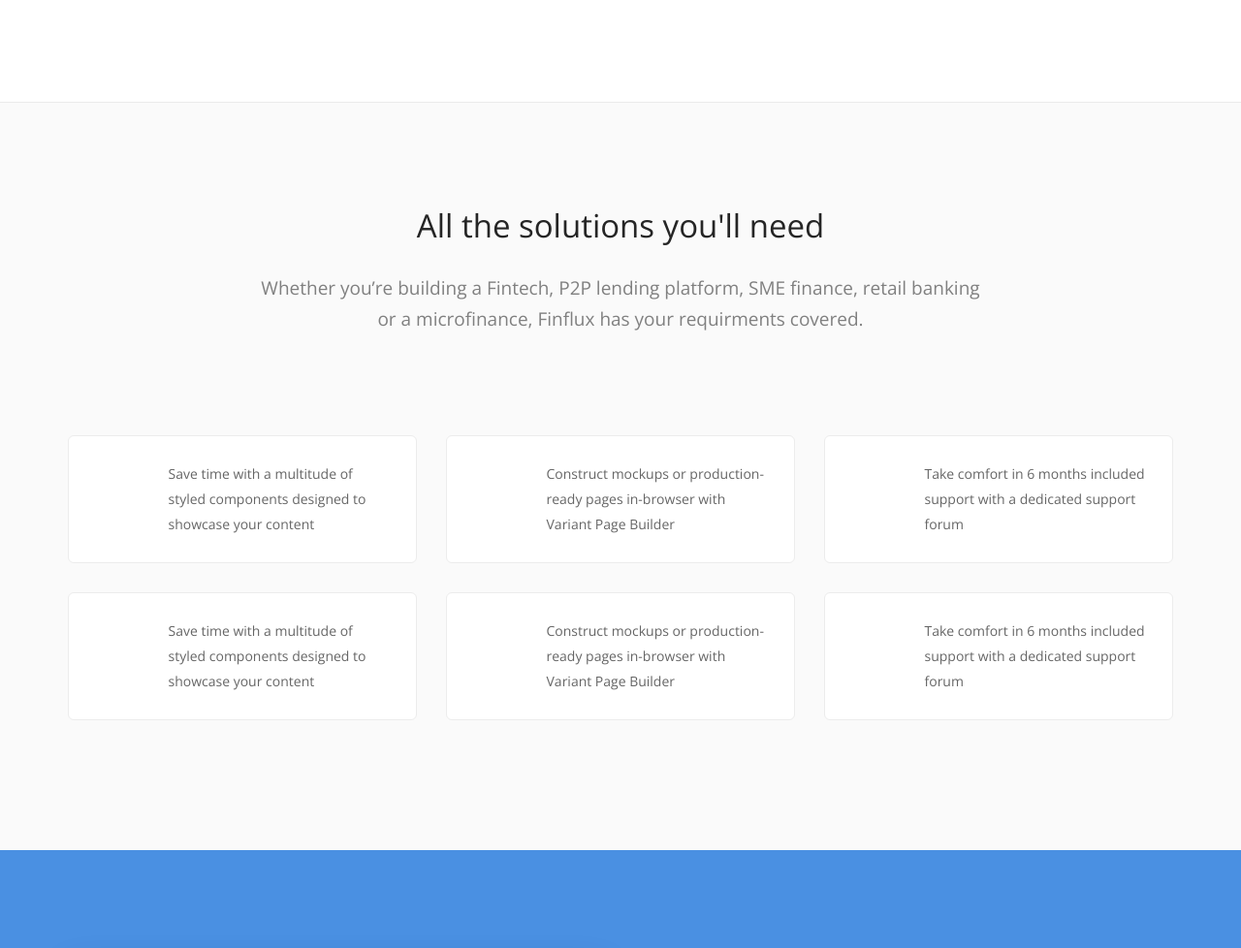
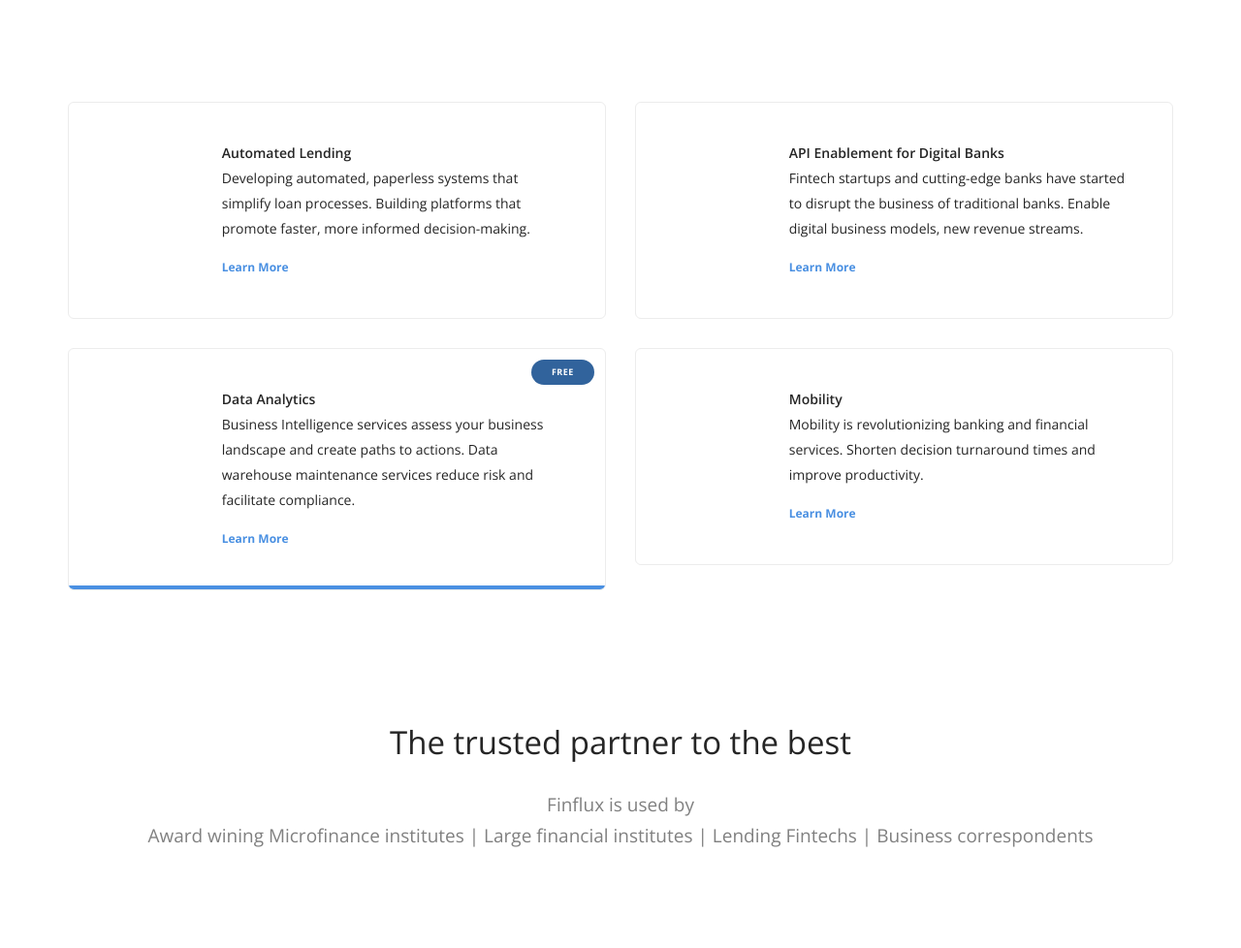
Before and after one commit to satish-conflux/website, a PHP site: page / in a window 1280 px wide. Shown: the part 1027-2005 px from the top of the page at 97% size. Run offline with PHP 8.4, Linux system fonts and the light colour scheme; some web fonts are replaced.

Commit message:
features

```diff
--- a/common/footer.php
+++ b/common/footer.php
@@ -55,7 +55,7 @@
                             </div>
                             <div>
                                 <span class="type--fine-print">&copy;
-                                    <span class="update-year"></span> Stack Inc.</span>
+                                    <span class="update-year"></span> Conflux Technlogies Pvt Ltd</span>
                                 <a class="type--fine-print" href="#">Privacy Policy</a>
                                 <a class="type--fine-print" href="#">Legal</a>
                             </div>
--- a/index.php
+++ b/index.php
@@ -67,114 +67,73 @@
                 </div>
                 <!--end of container-->
             </section>
-            <section class="text-center bg--secondary">
+            <section>
                 <div class="container">
                     <div class="row">
-                        <div class="col-sm-10 col-sm-offset-1 col-md-8 col-md-offset-2">
-                            <h2>All the solutions you'll need</h2>
-                            <p class="lead">
-                                Whether you’re building a Fintech, P2P lending platform, SME finance, retail banking or a microfinance, Finflux has your requirments covered.
-                            </p>
+                        <div class="col-sm-6">
+                            <div class="feature feature-5 boxed boxed--lg boxed--border">
+                                <i class="icon icon-Pantone icon--lg"></i>
+                                <div class="feature__body">
+                                    <h5>Automated Lending</h5>
+                                    <p>
+                                        Developing automated, paperless systems that simplify loan processes. Building platforms that promote faster, more informed decision-making.
+                                    </p>
+                                    <a href="#">Learn More</a>
+                                </div>
+                            </div>
+                        </div>
+                        <div class="col-sm-6">
+                            <div class="feature feature-5 boxed boxed--lg boxed--border">
+                                <i class="icon icon-Fingerprint icon--lg"></i>
+                                <div class="feature__body">
+                                    <h5>API Enablement for Digital Banks</h5>
+                                    <p>
+                                        Fintech startups and cutting-edge banks have started to disrupt the business of traditional banks. Enable digital business models, new revenue streams.
+                                    </p>
+                                    <a href="#">Learn More</a>
+                                </div>
+                            </div>
+                        </div>
+                        <div class="col-sm-6">
+                            <div class="feature feature--featured feature-5 boxed boxed--lg boxed--border">
+                                <span class="label">Free</span>
+                                <i class="icon icon-Duplicate-Window icon--lg"></i>
+                                <div class="feature__body">
+                                    <h5>Data Analytics</h5>
+                                    <p>
+                                        Business Intelligence services assess your business landscape and create paths to actions. Data warehouse maintenance services reduce risk and facilitate compliance.
+                                    </p>
+                                    <a href="#">Learn More</a>
+                                </div>
+                            </div>
+                        </div>
+                        <div class="col-sm-6">
+                            <div class="feature feature-5 boxed boxed--lg boxed--border">
+                                <i class="icon icon-Life-Safer icon--lg"></i>
+                                <div class="feature__body">
+                                    <h5>Mobility</h5>
+                                    <p>
+                                        Mobility is revolutionizing banking and financial services. Shorten decision turnaround times and improve productivity.
+                                    </p>
+                                    <a href="#">Learn More</a>
+                                </div>
+                            </div>
                         </div>
                     </div>
                     <!--end of row-->
                 </div>
                 <!--end of container-->
             </section>
-            <section class="bg--secondary">
+
+            <section class="text-center">
                 <div class="container">
                     <div class="row">
-                        <div class="col-sm-4">
-                            <div class="feature feature-2 boxed boxed--border">
-                                <i class="icon icon-Clock-Back color--primary"></i>
-                                <div class="feature__body">
-                                    <p>
-                                        Save time with a multitude of styled components designed to showcase your content
-                                    </p>
-                                </div>
-                            </div>
-                            <!--end feature-->
-                        </div>
-                        <div class="col-sm-4">
-                            <div class="feature feature-2 boxed boxed--border">
-                                <i class="icon icon-Duplicate-Window color--primary"></i>
-                                <div class="feature__body">
-                                    <p>
-                                        Construct mockups or production-ready pages in-browser with Variant Page Builder
-                                    </p>
-                                </div>
-                            </div>
-                            <!--end feature-->
-                        </div>
-                        <div class="col-sm-4">
-                            <div class="feature feature-2 boxed boxed--border">
-                                <i class="icon icon-Life-Jacket color--primary"></i>
-                                <div class="feature__body">
-                                    <p>
-                                        Take comfort in 6 months included support with a dedicated support forum
-                                    </p>
-                                </div>
-                            </div>
-                            <!--end feature-->
-                        </div>
-                        <div class="col-sm-4">
-                            <div class="feature feature-2 boxed boxed--border">
-                                <i class="icon icon-Pen color--primary"></i>
-                                <div class="feature__body">
-                                    <p>
-                                        Save time with a multitude of styled components designed to showcase your content
-                                    </p>
-                                </div>
-                            </div>
-                            <!--end feature-->
-                        </div>
-                        <div class="col-sm-4">
-                            <div class="feature feature-2 boxed boxed--border">
-                                <i class="icon icon-Pantone color--primary"></i>
-                                <div class="feature__body">
-                                    <p>
-                                        Construct mockups or production-ready pages in-browser with Variant Page Builder
-                                    </p>
-                                </div>
-                            </div>
-                            <!--end feature-->
-                        </div>
-                        <div class="col-sm-4">
-                            <div class="feature feature-2 boxed boxed--border">
-                                <i class="icon icon-Fingerprint color--primary"></i>
-                                <div class="feature__body">
-                                    <p>
-                                        Take comfort in 6 months included support with a dedicated support forum
-                                    </p>
-                                </div>
-                            </div>
-                            <!--end feature-->
-                        </div>
-                    </div>
-                    <!--end of row-->
-                </div>
-                <!--end of container-->
-            </section>
-            <section class="switchable feature-large bg--primary">
-                <div class="container">
-                    <div class="row">
-                        <div class="col-sm-6 col-xs-12">
-                            <div class="video-cover border--round box-shadow-wide">
-                                <div class="background-image-holder">
-                                    <img alt="image" src="img/landing-8.jpg" />
-                                </div>
-                                <div class="video-play-icon"></div>
-                                <iframe data-src="https://www.youtube.com/embed/6p45ooZOOPo?autoplay=1" allowfullscreen="allowfullscreen"></iframe>
-                            </div>
-                            <!--end video cover-->
-                        </div>
-                        <div class="col-sm-6 col-md-5">
-                            <div class="mt--2">
-                                <h2>The perfect resource for modern startups</h2>
-                                <p class="lead">
-                                    Launching an attractive and scalable website quickly and affordably is important for modern startups &mdash; Stack offers massive value without looking 'bargain-bin'.
-                                </p>
-                            </div>
+                        <div class="col-sm-12">
+                            <h2>The trusted partner to the best</h2>
+                            <p class="lead">
+                                Finflux is used by <br>
+                                Award wining Microfinance institutes | Large financial institutes | Lending Fintechs | Business correspondents
+                            </p>
                         </div>
                     </div>
                     <!--end of row-->
@@ -184,46 +143,96 @@
             <section class="text-center">
                 <div class="container">
                     <div class="row">
-                        <div class="col-sm-10 col-sm-offset-1 col-md-8 col-md-offset-2">
-                            <h2>Start building beautiful websites that convert
-                                <br class="hidden-xs hidden-sm" /> visitors into customers.</h2>
-                            <form action="//mrare.us8.list-manage.com/subscribe/post?u=77142ece814d3cff52058a51f&amp;id=f300c9cce8" data-success="Thanks for signing up.  Please check your inbox for a confirmation email." data-error="Please provide your name and email address and agree to the terms.">
-                                <div class="col-sm-4">
-                                    <input class="validate-required" type="text" name="NAME" placeholder="Your Name" />
-                                </div>
-                                <div class="col-sm-4">
-                                    <input class="validate-required validate-email" type="email" name="EMAIL" placeholder="Email Address" />
-                                </div>
-                                <div class="col-sm-4">
-                                    <button type="submit" class="btn btn--primary type--uppercase">Get The Ebook</button>
-                                </div>
-                                <div class="col-sm-12">
-                                    <input class="validate-required" type="checkbox" name="group[13737][1]" />
-                                    <span>I have read and agree to the
-                                        <a href="#">terms and conditions</a>
-                                    </span>
-                                </div>
-                                <div style="position: absolute; left: -5000px;" aria-hidden="true">
-                                    <input type="text" name="b_77142ece814d3cff52058a51f_f300c9cce8" tabindex="-1" value="">
-                                </div>
-                            </form>
+                        <div class="col-sm-12">
+                            <ul class="list-inline list-inline--images">
+                                <li>
+                                    <img alt="NABARD" src="img/clients/nabard.png" />
+                                </li>
+                                <li>
+                                    <img alt="INDIFI" src="img/clients/indifi.png" />
+                                </li>
+                                <li>
+                                    <img alt="CashCredit" src="img/clients/cashcredit.png" />
+                                </li>
+                                <li>
+                                    <img alt="NabKisan" src="img/clients/nabkisan.png" />
+                                </li>
+                                <li>
+                                    <img alt="NURU" src="img/clients/nuru.png" />
+                                </li>
+                            </ul>
                         </div>
                     </div>
                     <!--end of row-->
                 </div>
                 <!--end of container-->
             </section>
-            <section class="text-center unpad--bottom">
+            <section class=" ">
                 <div class="container">
                     <div class="row">
                         <div class="col-sm-12">
-                            <img alt="Image" src="img/ebook-2.png" />
+                            <div class="slider slider--inline-arrows" data-arrows="true">
+                                <ul class="slides">
+                                    <li>
+                                        <div class="row">
+                                            <div class="testimonial">
+                                                <div class="col-md-2 col-md-offset-1 col-sm-4 col-xs-6 text-center">
+                                                    <img class="testimonial__image" alt="Image" src="img/avatar-round-1.png" />
+                                                </div>
+                                                <div class="col-md-7 col-md-offset-1 col-sm-8 col-xs-12">
+                                                    <span class="h3">&ldquo;We’ve been using Stack to prototype designs quickly and efficiently. Needless to say we’re hugely impressed by the style and value.&rdquo;
+                                                    </span>
+                                                    <h5>Maguerite Holland</h5>
+                                                    <span>Interface Designer &mdash; Yoke</span>
+                                                </div>
+                                            </div>
+                                        </div>
+                                        <!--end of row-->
+                                    </li>
+                                    <li>
+                                        <div class="row">
+                                            <div class="testimonial">
+                                                <div class="col-md-2 col-md-offset-1 col-sm-4 col-xs-6 text-center">
+                                                    <img class="testimonial__image" alt="Image" src="img/avatar-round-4.png" />
+                                                </div>
+                                                <div class="col-md-7 col-md-offset-1 col-sm-8 col-xs-12">
+                                                    <span class="h3">&ldquo;I've been using Medium Rare's templates for a couple of years now and Stack is without a doubt their best work yet. It's fast, performant and absolutely stunning.&rdquo;
+                                                    </span>
+                                                    <h5>Lucas Nguyen</h5>
+                                                    <span>Freelance Designer</span>
+                                                </div>
+                                            </div>
+                                        </div>
+                                        <!--end of row-->
+                                    </li>
+                                    <li>
+                                        <div class="row">
+                                            <div class="testimonial">
+                                                <div class="col-md-2 col-md-offset-1 col-sm-4 col-xs-6 text-center">
+                                                    <img class="testimonial__image" alt="Image" src="img/avatar-round-3.png" />
+                                                </div>
+                                                <div class="col-md-7 col-md-offset-1 col-sm-8 col-xs-12">
+                                                    <span class="h3">&ldquo;Variant has been a massive plus for my workflow &mdash; I can now get live mockups out in a matter of hours, my clients really love it.&rdquo;
+                                                    </span>
+                                                    <h5>Rob Vasquez</h5>
+                                                    <span>Interface Designer &mdash; Yoke</span>
+                                                </div>
+                                            </div>
+                                        </div>
+                                        <!--end of row-->
+                                    </li>
+                                </ul>
+                            </div>
                         </div>
                     </div>
                     <!--end of row-->
                 </div>
                 <!--end of container-->
             </section>
+
+
+
+
         <?php include("./common/footer.php"); ?>
         </div>
         <!--<div class="loader"></div>-->
```
Also changed, not shown: img/clients/11.png (added), img/clients/13.png (added), img/clients/14.png (added), img/clients/16.png (added), img/clients/cashcredit.png (added), img/clients/indifi.png (added), img/clients/nabard.png (added), img/clients/nabkisan.png (added), img/clients/nuru.png (added).
